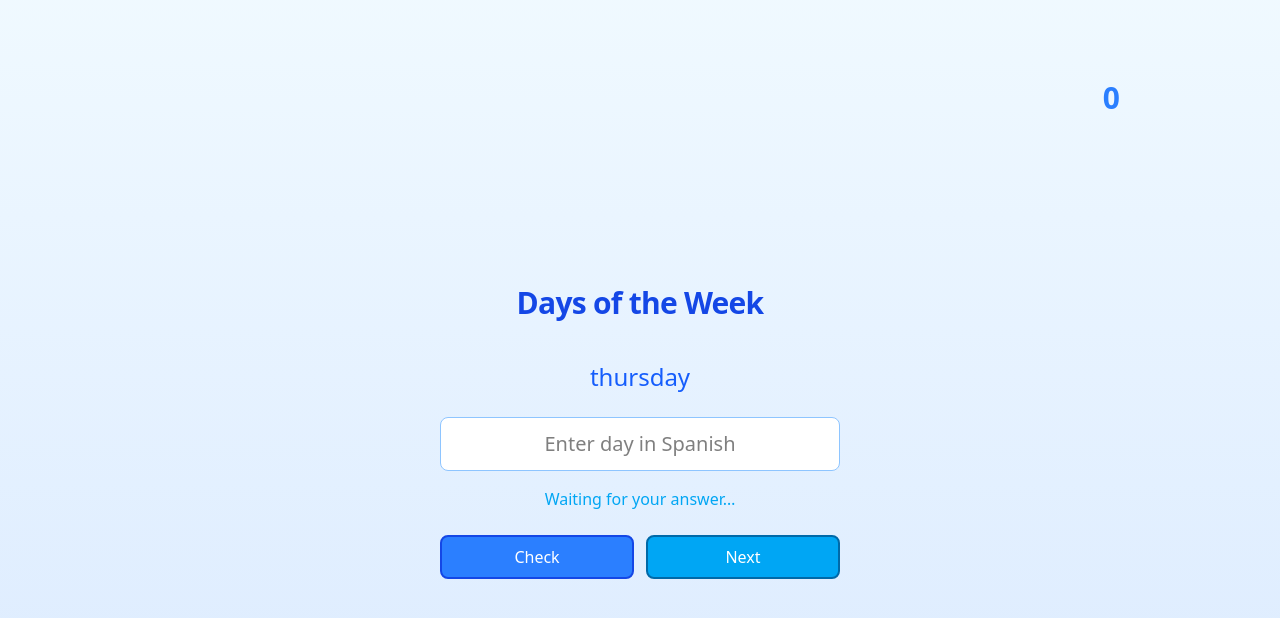
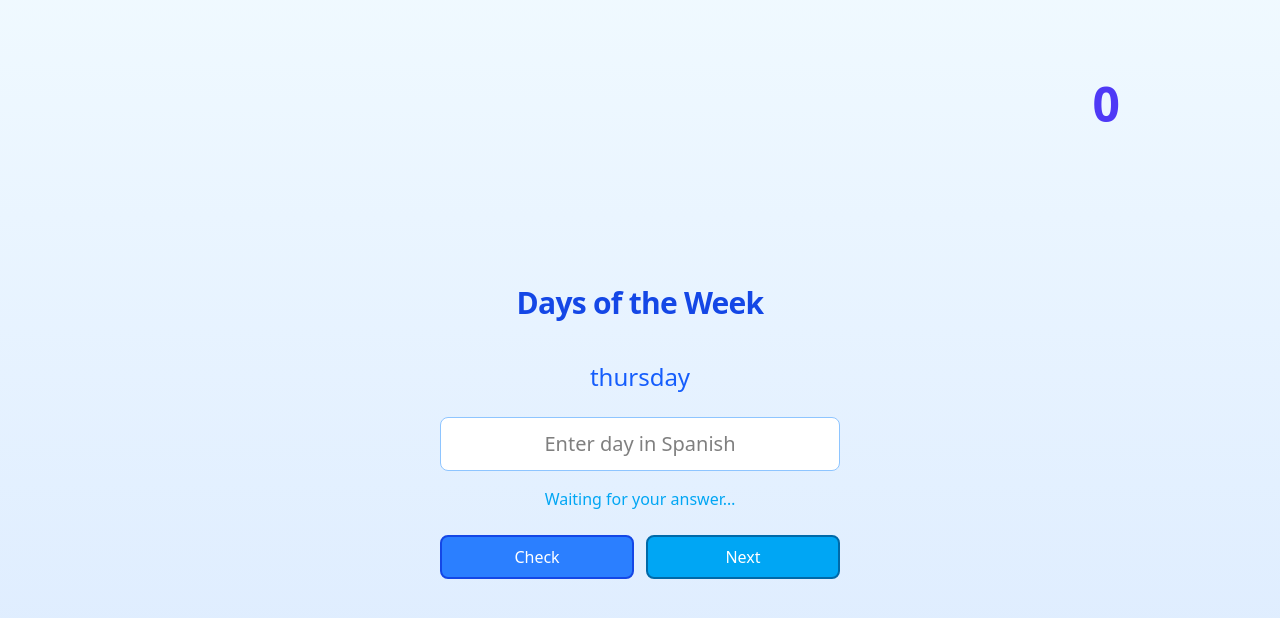
Before and after one commit to danadalabayevacom/talky-talk, a React (Vite) app: page / in a window 1280 px wide. Shown: the top 618 px of the page. Built offline with nearby package versions, Linux system fonts and the light colour scheme.

Commit message:
added score counter

```diff
--- a/src/App.jsx
+++ b/src/App.jsx
@@ -1,14 +1,15 @@
-import React, { useState } from "react";
+import React, {useState } from "react";
 import { days, daysEs } from "./dayOfWeeks.js";
 import { motion } from "framer-motion";
 import MotionButton from "./MotionButton.jsx";
 import clsx from "clsx";
+import ScoreCounter from "./ScoreCounter.jsx";
 
 function App() {
   const [index, setIndex] = useState(getRandomIdx(days));
   const [userInput, setUserInput] = useState("");
   const [answer, setAnswer] = useState(null);
-  const [count, setCount] = useState(0);
+  const [score, setScore] = useState(0);
 
   const handleChange = (e) => {
     setUserInput(e.target.value);
@@ -20,11 +21,12 @@ function App() {
 
     if (expected === userValue) {
       setAnswer(true);
-      setCount((prev) => prev + 1);
+      setScore((prev) => prev + 10);
     } else {
       setAnswer(false);
     }
   };
+
 
   const onClickNext = () => {
     setIndex(getRandomIdx(days));
@@ -40,7 +42,7 @@ function App() {
       return <div className="text-blue-600 font-semibold">Correct ✅</div>;
     }
     return (
-      <div className="text-blue-400">
+      <div className="text-red-400">
         The expected answer is: <b>{daysEs[index]}</b>
       </div>
     );
@@ -80,7 +82,10 @@ function App() {
 
           <div className="flex justify-center mt-6 gap-3">
             <MotionButton
-              className={clsx("flex-1 text-white rounded-lg py-2 px-4 border-2 border-blue-700", isUserAnswered ? "bg-blue-400" :  "bg-blue-500")}
+              className={clsx(
+                "flex-1 text-white rounded-lg py-2 px-4 border-2 border-blue-700",
+                isUserAnswered ? "bg-blue-400" : "bg-blue-500"
+              )}
               onClick={onClickCheck}
               disabled={isUserAnswered}
             >
@@ -95,10 +100,9 @@ function App() {
             </MotionButton>
           </div>
         </div>
-
-        <div className="absolute top-20 right-40 text-blue-500 text-3xl font-bold">
-          {count}
-        </div>
+      <div  className="absolute top-20 right-40 text-blue-500 text-3xl font-bold">
+        <ScoreCounter score={score}/>
+      </div>
       </div>
     </div>
   );
--- /dev/null
+++ b/src/ScoreCounter.jsx
@@ -0,0 +1,32 @@
+import { useEffect, useState } from "react";
+import { motion, animate } from "framer-motion";
+
+export default function ScoreCounter({ score }) {
+  const [displayScore, setDisplayScore] = useState(score);
+
+  useEffect(() => {
+    const controls = animate(displayScore, score, {
+      duration: 0.6,
+      ease: "easeOut",
+      onUpdate(value) {
+        setDisplayScore(Math.floor(value));
+      },
+    });
+
+    return () => controls.stop();
+  }, [score]);
+
+  return (
+    <>
+      <motion.div
+        key={score}
+        initial={{ scale: 1 }}
+        animate={{ scale: [1, 1.4, 1] }}
+        transition={{ duration: 0.4 }}
+        className="text-5xl font-bold text-indigo-600"
+      >
+        {displayScore}
+      </motion.div>
+    </>
+  );
+}
```
